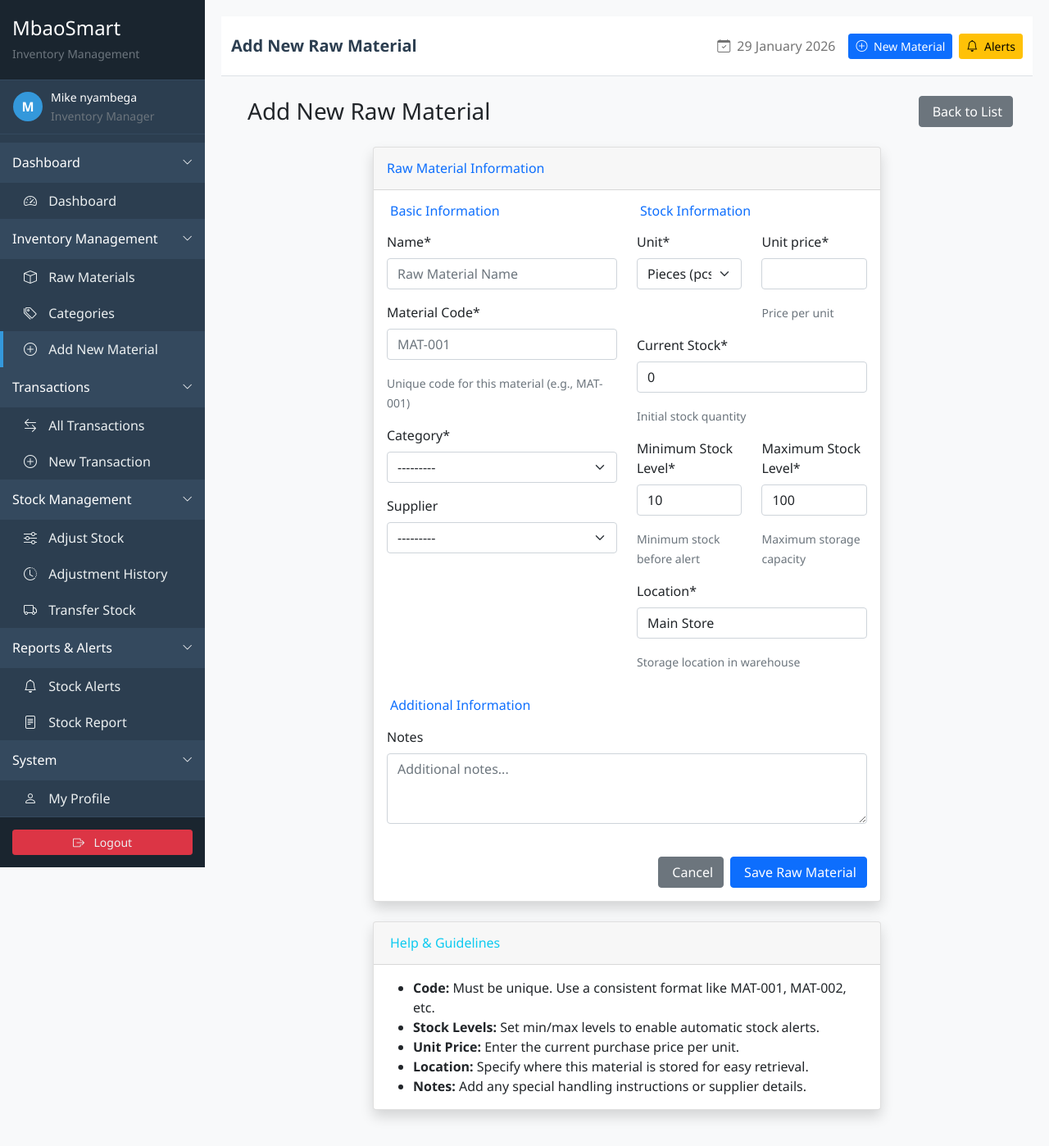
After one commit to manotim/mbaosmart, a Django app: page /inventory/raw-materials/create/ in a window 1280 px wide. The commit adds this page. Shown: the whole page at 82% size. Run offline with Django 5.2, Linux system fonts and the light colour scheme; a user stored in the database is signed in; data comes from the database, SQL or seed files in the repository; both versions use the stored data as it was after the commit; some libraries are stand-ins or nearby versions.

Commit message:
sort add raw material

```diff
--- a/inventory/views.py
+++ b/inventory/views.py
@@ -187,6 +187,7 @@ class RawMaterialCreateView(LoginRequiredMixin, PermissionRequiredMixin, CreateV
         context = super().get_context_data(**kwargs)
         context['title'] = 'Add New Raw Material'
         return context
+
 
 class RawMaterialUpdateView(LoginRequiredMixin, PermissionRequiredMixin, UpdateView):
     model = RawMaterial
--- /dev/null
+++ b/templates/inventory/raw_material_form.html
@@ -0,0 +1,200 @@
+{% extends 'base/base.html' %}
+{% load crispy_forms_tags %}
+
+{% block title %}{{ title }}{% endblock %}
+
+{% block content %}
+<div class="container-fluid">
+    <div class="row mb-4">
+        <div class="col-12">
+            <div class="d-flex justify-content-between align-items-center">
+                <h1 class="h3 mb-0 text-gray-800">
+                    <i class="fas fa-boxes me-2"></i>{{ title }}
+                </h1>
+                <a href="{% url 'inventory:raw_material_list' %}" class="btn btn-secondary">
+                    <i class="fas fa-arrow-left me-1"></i> Back to List
+                </a>
+            </div>
+        </div>
+    </div>
+
+    <div class="row">
+        <div class="col-lg-8 mx-auto">
+            <div class="card shadow mb-4">
+                <div class="card-header py-3">
+                    <h6 class="m-0 font-weight-bold text-primary">Raw Material Information</h6>
+                </div>
+                <div class="card-body">
+                    <form method="post" id="rawMaterialForm" novalidate>
+                        {% csrf_token %}
+
+                        {% if form.non_field_errors %}
+                            <div class="alert alert-danger">
+                                {% for error in form.non_field_errors %}
+                                    {{ error }}
+                                {% endfor %}
+                            </div>
+                        {% endif %}
+
+                        <div class="row">
+                            <!-- Basic Information -->
+                            <div class="col-md-6">
+                                <h6 class="text-primary mb-3"><i class="fas fa-info-circle me-1"></i> Basic Information</h6>
+
+                                <div class="mb-3">
+                                    {{ form.name|as_crispy_field }}
+                                </div>
+
+                                <div class="mb-3">
+                                    {{ form.code|as_crispy_field }}
+                                    <small class="form-text text-muted">Unique code for this material (e.g., MAT-001)</small>
+                                </div>
+
+                                <div class="mb-3">
+                                    {{ form.category|as_crispy_field }}
+                                </div>
+
+                                <div class="mb-3">
+                                    {{ form.supplier|as_crispy_field }}
+                                </div>
+                            </div>
+
+                            <!-- Stock Information -->
+                            <div class="col-md-6">
+                                <h6 class="text-primary mb-3"><i class="fas fa-warehouse me-1"></i> Stock Information</h6>
+
+                                <div class="row">
+                                    <div class="col-md-6 mb-3">
+                                        {{ form.unit|as_crispy_field }}
+                                    </div>
+                                    <div class="col-md-6 mb-3">
+                                        {{ form.unit_price|as_crispy_field }}
+                                        <small class="form-text text-muted">Price per unit</small>
+                                    </div>
+                                </div>
+
+                                <div class="mb-3">
+                                    {{ form.current_stock|as_crispy_field }}
+                                    <small class="form-text text-muted">Initial stock quantity</small>
+                                </div>
+
+                                <div class="row">
+                                    <div class="col-md-6 mb-3">
+                                        {{ form.min_stock_level|as_crispy_field }}
+                                        <small class="form-text text-muted">Minimum stock before alert</small>
+                                    </div>
+                                    <div class="col-md-6 mb-3">
+                                        {{ form.max_stock_level|as_crispy_field }}
+                                        <small class="form-text text-muted">Maximum storage capacity</small>
+                                    </div>
+                                </div>
+
+                                <div class="mb-3">
+                                    {{ form.location|as_crispy_field }}
+                                    <small class="form-text text-muted">Storage location in warehouse</small>
+                                </div>
+                            </div>
+                        </div>
+
+                        <!-- Notes -->
+                        <div class="row mt-3">
+                            <div class="col-12">
+                                <h6 class="text-primary mb-3"><i class="fas fa-sticky-note me-1"></i> Additional Information</h6>
+                                <div class="mb-3">
+                                    {{ form.notes|as_crispy_field }}
+                                </div>
+                            </div>
+                        </div>
+
+                        <!-- Form Actions -->
+                        <div class="row mt-4">
+                            <div class="col-12">
+                                <div class="d-flex justify-content-end gap-2">
+                                    <a href="{% url 'inventory:raw_material_list' %}" class="btn btn-secondary">
+                                        <i class="fas fa-times me-1"></i> Cancel
+                                    </a>
+                                    <button type="submit" class="btn btn-primary">
+                                        <i class="fas fa-save me-1"></i> Save Raw Material
+                                    </button>
+                                </div>
+                            </div>
+                        </div>
+                    </form>
+                </div>
+            </div>
+
+            <!-- Help Card -->
+            <div class="card shadow mb-4">
+                <div class="card-header py-3">
+                    <h6 class="m-0 font-weight-bold text-info">
+                        <i class="fas fa-question-circle me-1"></i> Help & Guidelines
+                    </h6>
+                </div>
+                <div class="card-body">
+                    <ul class="mb-0">
+                        <li><strong>Code:</strong> Must be unique. Use a consistent format like MAT-001, MAT-002, etc.</li>
+                        <li><strong>Stock Levels:</strong> Set min/max levels to enable automatic stock alerts.</li>
+                        <li><strong>Unit Price:</strong> Enter the current purchase price per unit.</li>
+                        <li><strong>Location:</strong> Specify where this material is stored for easy retrieval.</li>
+                        <li><strong>Notes:</strong> Add any special handling instructions or supplier details.</li>
+                    </ul>
+                </div>
+            </div>
+        </div>
+    </div>
+</div>
+{% endblock %}
+
+{% block extra_js %}
+<script>
+    $(document).ready(function() {
+        // Form validation
+        $('#rawMaterialForm').on('submit', function(e) {
+            const code = $('#id_code').val();
+            if (!code) {
+                e.preventDefault();
+                alert('Please enter a material code.');
+                return false;
+            }
+
+            const unitPrice = parseFloat($('#id_unit_price').val()) || 0;
+            if (unitPrice < 0) {
+                e.preventDefault();
+                alert('Unit price cannot be negative.');
+                return false;
+            }
+
+            const currentStock = parseFloat($('#id_current_stock').val()) || 0;
+            if (currentStock < 0) {
+                e.preventDefault();
+                alert('Current stock cannot be negative.');
+                return false;
+            }
+        });
+
+        // Auto-format code field
+        $('#id_code').on('blur', function() {
+            let code = $(this).val().trim().toUpperCase();
+            if (code && !code.includes('MAT-')) {
+                code = 'MAT-' + code.replace('MAT-', '');
+            }
+            $(this).val(code);
+        });
+
+        // Calculate total value
+        function calculateTotalValue() {
+            const unitPrice = parseFloat($('#id_unit_price').val()) || 0;
+            const currentStock = parseFloat($('#id_current_stock').val()) || 0;
+            const totalValue = unitPrice * currentStock;
+
+            // You could display this somewhere if you want
+            // $('#totalValue').text('$' + totalValue.toFixed(2));
+        }
+
+        $('#id_unit_price, #id_current_stock').on('change keyup', calculateTotalValue);
+
+        // Initialize calculation
+        calculateTotalValue();
+    });
+</script>
+{% endblock %}
--- a/templates/inventory/stock_alerts.html
+++ b/templates/inventory/stock_alerts.html
@@ -32,13 +32,13 @@
                                 </small>
                             </div>
                             <div>
-                                <form method="post" action="{% url 'accounts:acknowledge_alert' alert.id %}" class="d-inline">
+                                <form method="post" action="{% url 'inventory:acknowledge_alert' alert.id %}" class="d-inline">
                                     {% csrf_token %}
                                     <button type="submit" class="btn btn-sm btn-success">
                                         <i class="bi bi-check-circle"></i> Acknowledge
                                     </button>
                                 </form>
-                                <a href="{% url 'accounts:raw_material_detail' alert.raw_material.id %}"
+                                <a href="{% url 'inventory:raw_material_detail' alert.raw_material.id %}"
                                    class="btn btn-sm btn-outline-primary ms-2">
                                     <i class="bi bi-eye"></i> View
                                 </a>
```
Also changed, not shown: db.sqlite3.
